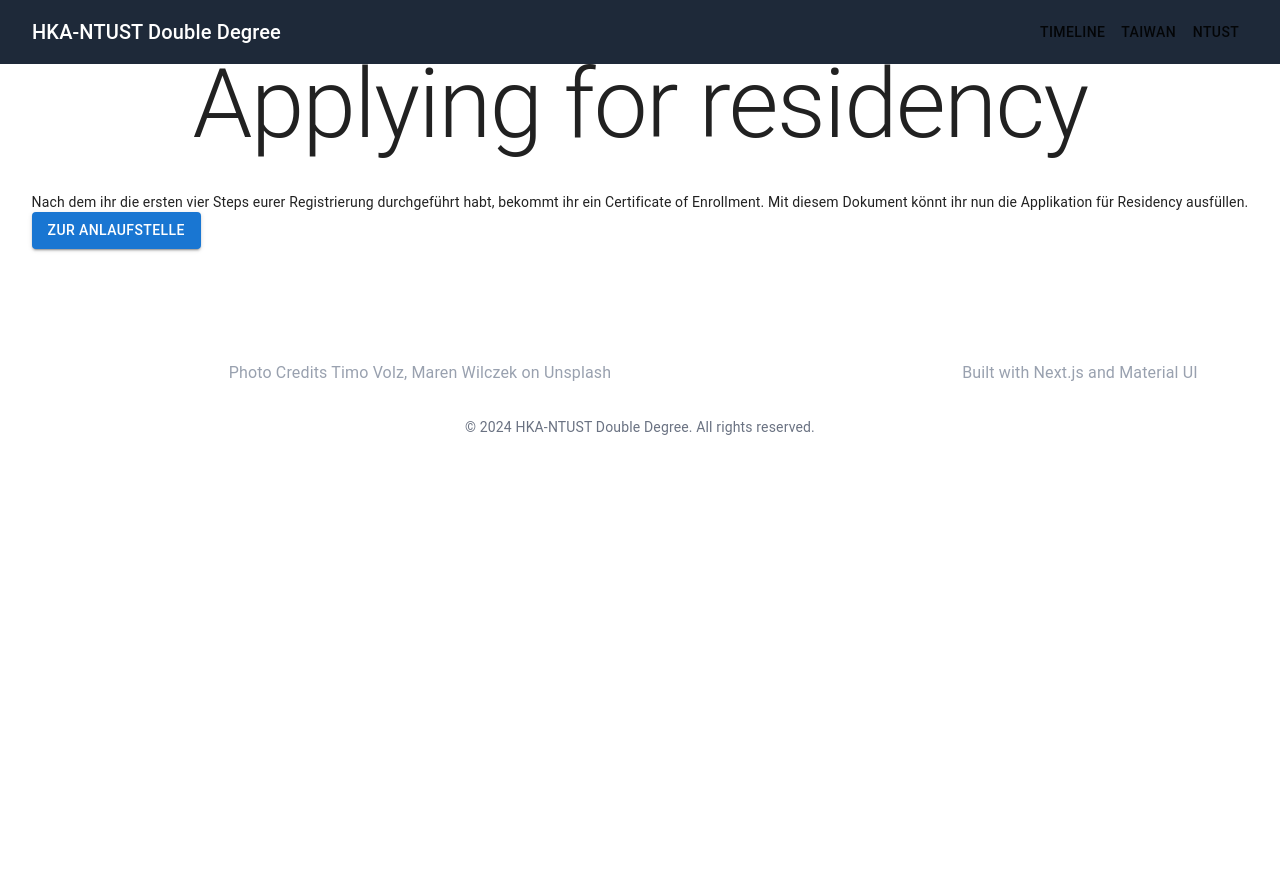
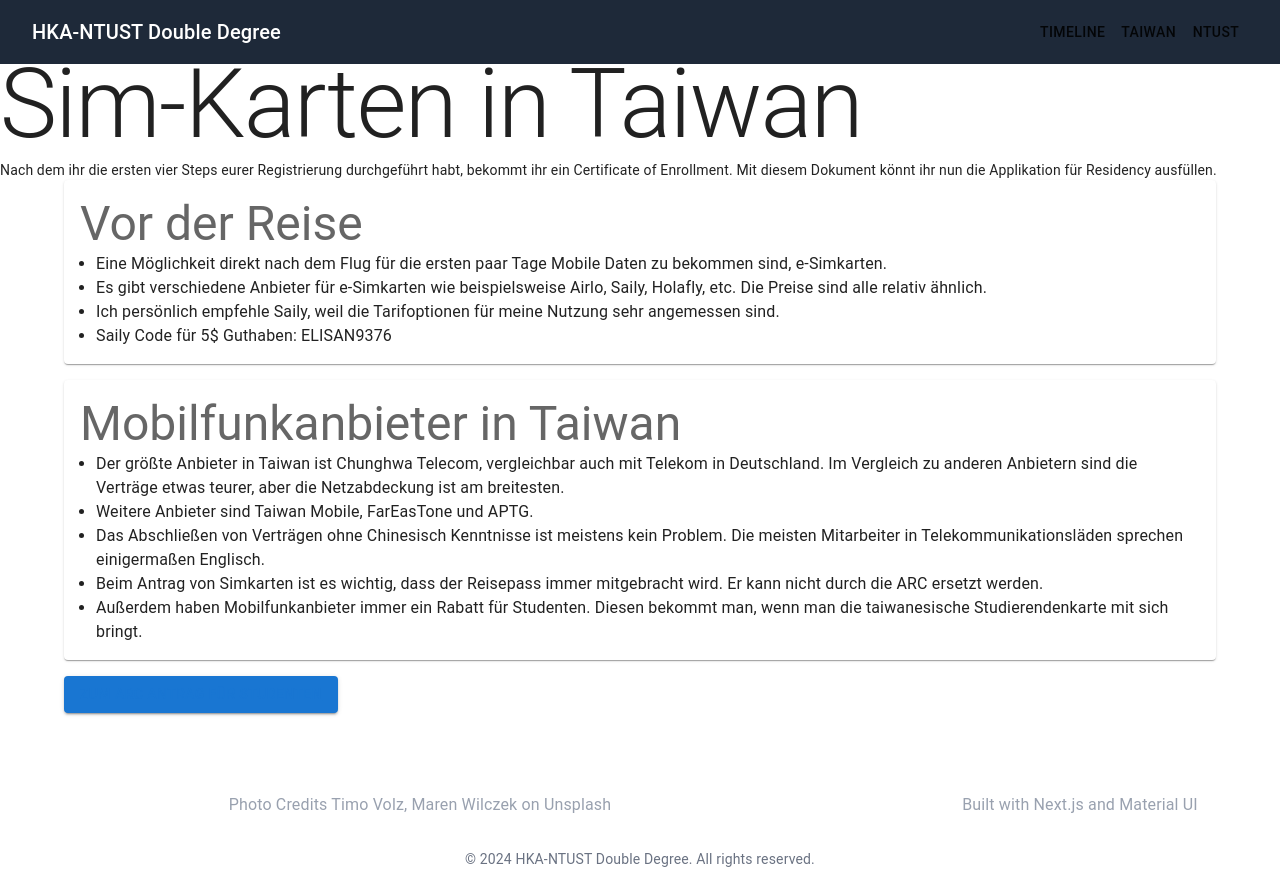
Before and after one commit to Sui-nyan/HKA-NTUST-double-degree, a Next.js app: page /residency in a window 1280 px wide. Before the commit the page ends 800 px from the top, so only its background shows below. Built offline with nearby package versions, Linux system fonts and the light colour scheme; a web font is replaced by a local one.

Commit message:
Update Residency info

```diff
--- /dev/null
+++ b/app/residency/locales/de.json
@@ -0,0 +1,15 @@
+{
+  "pageTitle": "Alien Residency Card (ARC) Antrag",
+  "infoCards": [
+    {
+      "title": "Benötigte Dokumente",
+      "description": [
+        "Reisepass",
+        "Certificate of Enrollment",
+        "Biometrisches Photo",
+        "Health Certificate mit Beglaubigung vom Taiwanesischen Konsulat in Deutschland",
+        "Nachweis über Unterkunft"
+      ]
+    }
+  ]
+}
--- /dev/null
+++ b/app/residency/locales/en.json
@@ -0,0 +1,24 @@
+{
+  "pageTitle": "Sim-Karten in Taiwan",
+  "infoCards": [
+    {
+      "title": "Vor der Reise",
+      "description": [
+        "Eine Möglichkeit direkt nach dem Flug für die ersten paar Tage Mobile Daten zu bekommen sind, e-Simkarten.",
+        "Es gibt verschiedene Anbieter für e-Simkarten wie beispielsweise Airlo, Saily, Holafly, etc. Die Preise sind alle relativ ähnlich.",
+        "Ich persönlich empfehle Saily, weil die Tarifoptionen für meine Nutzung sehr angemessen sind.",
+        "Saily Code für 5$ Guthaben: ELISAN9376"
+      ]
+    },
+    {
+      "title": "Mobilfunkanbieter in Taiwan",
+      "description": [
+        "Der größte Anbieter in Taiwan ist Chunghwa Telecom, vergleichbar auch mit Telekom in Deutschland. Im Vergleich zu anderen Anbietern sind die Verträge etwas teurer, aber die Netzabdeckung ist am breitesten.",
+        "Weitere Anbieter sind Taiwan Mobile, FarEasTone und APTG.",
+        "Das Abschließen von Verträgen ohne Chinesisch Kenntnisse ist meistens kein Problem. Die meisten Mitarbeiter in Telekommunikationsläden sprechen einigermaßen Englisch.",
+        "Beim Antrag von Simkarten ist es wichtig, dass der Reisepass immer mitgebracht wird. Er kann nicht durch die ARC ersetzt werden.",
+        "Außerdem haben Mobilfunkanbieter immer ein Rabatt für Studenten. Diesen bekommt man, wenn man die taiwanesische Studierendenkarte mit sich bringt."
+      ]
+    }
+  ]
+}
--- a/app/residency/page.tsx
+++ b/app/residency/page.tsx
@@ -1,29 +1,30 @@
-"use client";
+import {Box} from "@mui/system";
+import {Button, Container, Link, Typography} from "@mui/material";
+import {InfoCard} from "@/app/components/InfoCard";
+import localeData from "./locales/en.json";
+import type { CourseSelectionLocale } from "../../lib/types";
 
-import {Box} from "@mui/system";
-import {Button, InputLabel, MenuItem, Select, SelectChangeEvent, Typography} from "@mui/material";
-import Form from "next/form";
-import {useState} from "react";
-import Link from "next/link";
+const locale = localeData as unknown as CourseSelectionLocale;
 
-export default function ClassSchedulePage() {
+export default function ResidencyPage() {
+    const cards = locale.infoCards ?? [];
+
     return (
-        <Box className="flex flex-col items-center gap-8">
-            <Typography variant="h1">Applying for residency</Typography>
         <Box>
+            <Typography variant="h1">{locale.pageTitle ?? 'ARC-Antrag'}</Typography>
             <Typography variant={"body2"}>
                         Nach dem ihr die ersten vier Steps eurer Registrierung durchgeführt habt, bekommt ihr ein
                         Certificate of Enrollment. Mit diesem Dokument könnt ihr nun die Applikation für Residency
                         ausfüllen.</Typography>
+            <Container className="gap-4 flex flex-col">
+                {cards.map((c, i) => (
+                    <InfoCard key={i} title={c.title} description={c.description} />
+                ))}
+                <Box>
                     <Button variant="contained"><Link
-                    href={"https://coa.immigration.gov.tw/coa-frontend/foreign-student/individual/login?verify=true"}>Zur
-                    Anlaufstelle</Link></Button>
+                        href={"https://coa.immigration.gov.tw/coa-frontend/foreign-student/individual/login?verify=true"}>Zum ARC Antrag für Studenten</Link></Button>
                 </Box>
-            <Box>
-                <Typography variant="body2" component="p">
-
-                </Typography>
-            </Box>
+            </Container>
         </Box>
     );
 }
```
Lines whose indentation alone changed are shown as unchanged.
